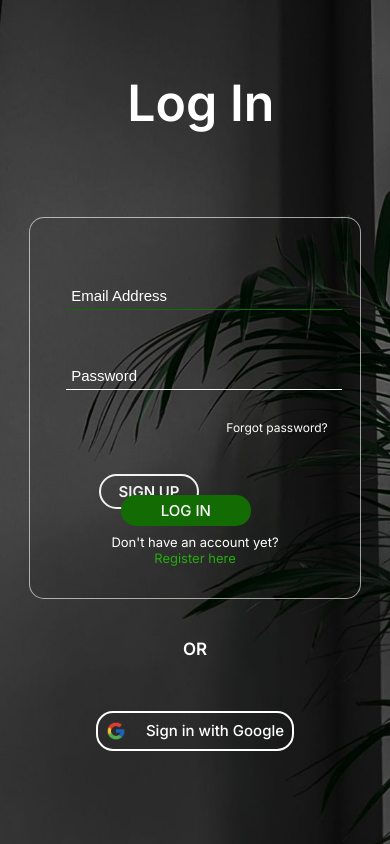
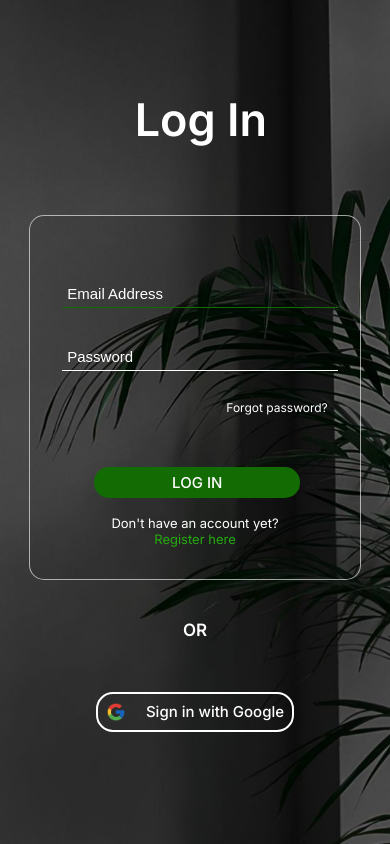
Before and after one commit to SupplytoU/GIS-Frontend, a React (Create React App) app: page /login in a window 390 px wide. Built offline with nearby package versions, Linux system fonts and the light colour scheme; a web font is replaced by a local one.

Commit message:
A few changes on the responsiveness and on the Signup button

```diff
--- a/src/Login.css
+++ b/src/Login.css
@@ -53,27 +53,29 @@
   color: #fff;
 }
 
-.Signup-Btn {
+.SignupButton {
   position: relative;
   border-radius: 30px;
   border: 2px solid #fff;
   background-color: rgba(17, 89, 5, 0);
   margin-top: 30px;
   justify-content: center;
-  padding: 6px 17px;
+  padding: 6px 18px;
   font: 600 15px 'Inter', sans-serif;
   cursor: pointer;
   transition: background-color 0.3s, color 0.3s;
-}
-
-.Signup-Btn a {
-  text-decoration: none;
   color: white;
 }
 
-.Signup-Btn :hover {
+.SignupButton:hover {
   background-color: #ffffff19;
-  color: #136b04;
+}
+.SignupButton a:hover{
+  color:#136b04 ;
+}
+.SignupButton a{
+  color: white;
+  text-decoration: none;
 }
 
 .Logincolumn-2 {
@@ -111,10 +113,12 @@ input[type="email"], input[type="password"] {
 
 input[type="email"]:focus, input[type="password"]:focus {
   border-color: #136b04;
+  background-color: transparent;
 }
 
 input[type="email"]::placeholder, input[type="password"]::placeholder {
   color: #565656;
+  background-color: transparent;
 }
 
 .Forgot {
@@ -211,6 +215,20 @@ input[type="email"]::placeholder, input[type="password"]::placeholder {
   visibility: hidden;
 }
 
+.LoginSuccess{
+  color: black;
+  justify-content: center;
+  text-align: center;
+  align-self: center;
+}
+
+.Loginimg-3{
+  width: 100px;
+  height: auto;
+  justify-content: center;
+  margin-left: 5rem;
+}
+
 @media only screen and (max-width: 990px) {
 
 .LoginContainer {
@@ -221,17 +239,9 @@ input[type="email"]::placeholder, input[type="password"]::placeholder {
   padding: 2rem;
 }
 
-/* .CreateAccount {
-  display: flex;
-  flex-direction: column;
-  overflow: hidden;
-  color: #fff;
-  align-items: center;
-  max-width: 100%;
-  margin-top: 3vh;
-  margin-right: 30vw;
-  padding: 0;
-} */
+.CreateAccount {
+visibility: hidden;
+}
 
 .Loginimg-1 {
   position: absolute;
@@ -297,17 +307,6 @@ input[type="email"]::placeholder, input[type="password"]::placeholder {
   margin-bottom: 7vh;
 } */
 
-input[type="email"],
-input[type="password"] {
-  padding: 4px;
-  border: none;
-  border-radius: 0;
-  font-size: 16px;
-  outline: none;
-  margin-left: 1vw;
-  width: fit-content;
-  color: white;
-}
 
 /* .Password {
   margin-top: 70px;
@@ -385,12 +384,12 @@ input[type="password"] {
   font-size: 17px;
 } */
 
-/* .Loginimg-3 {
-  width: 150px;
+.Loginimg-3 {
+  width: 100px;
   height: auto;
-  margin-top: 30%;
-  margin-left: 35%;
-} */
+  margin-left: 6rem;
+
+}
 
 .LoginSuccess {
   font-family: Urbanist, sans-serif;
@@ -398,6 +397,10 @@ input[type="password"] {
   margin-left: 9%;
   font-size: 26px;
   text-align: center;
+  color: white;
+  border-radius: 2rem;
+  border-color: white;
+  border-width: 2px;
 }
 
 .GSect {
@@ -405,7 +408,7 @@ input[type="password"] {
   border-radius: 15px;
   box-shadow: 0 4px 30px rgba(141, 141, 141, 0);
   backdrop-filter: blur(0px);
-  border: 1px solid rgba(255, 255, 255, 0.617);
+  border: 20px solid rgb(255, 255, 255);
   color: rgb(255, 255, 255);
   padding: 2rem;
   padding-top: 4rem;
@@ -446,23 +449,36 @@ input[type="password"] {
   .Login-title {
     max-width: 100%;
     /* width: 100vw; */
-    font-size: 50px;
-    margin-bottom: 10vh;
+    font-size: 45px;
+    margin-bottom: 8vh;
     justify-content: center;
     z-index: 2;
     color: white;
     padding-left: 3vw;
   }
 
-  input[type="email"]::placeholder,
-  input[type="password"]::placeholder {
-    color: #ffffff;
+  input[type="email"], input[type="password"] {
+    padding: 5px;
+    width: 100%;
+    border: none; /* Remove other borders */
+    border-bottom: 1.5px solid #000; /* Add bottom border */
+    border-radius: 0; /* Ensure no border radius */
+    font-size: 15px;
+    outline: none;
+    transition: border-color 0.3s;
+    margin-bottom: 3vh;
+    background-color: transparent;
+    color: white;
   }
 
-  input[type="email"],
-  input[type="password"] {
+  input[type="email"]:focus, input[type="password"]:focus {
+    border-color: #136b04;
     background-color: transparent;
-    margin-top: 2vh;
+  }
+
+  input[type="email"]::placeholder, input[type="password"]::placeholder {
+    color: #ffffff;
+
   }
 
   .Password {
@@ -470,12 +486,13 @@ input[type="password"] {
   }
 
   .LoginButton {
-    padding: 6px 40px;
+    padding: 6px 20vw;
     border-radius: 15px;
     border-width: 0;
     align-self: center;
-    margin-left: 15vw;
-    margin-top: 7vh;
+    margin-left: 18%;
+    margin-top: 6vh;
+    margin-bottom: 1vh;
     width: fit-content;
   }
 
@@ -540,6 +557,16 @@ input[type="password"] {
     text-align: right;
     font-size: 16px;
   }
+  .LoginButton {
+    padding: 6px 20vw;
+    border-radius: 15px;
+    border-width: 0;
+    align-self: center;
+    margin-left: 12%;
+    margin-top: 6vh;
+    margin-bottom: 1vh;
+    width: fit-content;
+  }
 }
 
 @media screen and (max-width: 420px) {
--- a/src/Login.js
+++ b/src/Login.js
@@ -40,9 +40,9 @@ function Login() {
     setSuccess(true);
 
     // Redirect to home page after a delay to show success message
-    setTimeout(() => {
-      history.push('/');
-    }, 2000); // 3-second delay
+    // setTimeout(() => {
+    //   history.push('/');
+    // }, 2000); // 2-second delay
   };
 
   return (
@@ -54,7 +54,7 @@ function Login() {
               <div className="Loginimg-1">
               </div>
               <div className="Create">Create An Account</div>
-              <div className="Signup-Btn"><Link to="/Signup">SIGN UP</Link></div>
+              <div className="SignupButton"><Link to="/Signup">SIGN UP</Link></div>
             </div>
           </div>
           <div className="Logincolumn-2">
```
